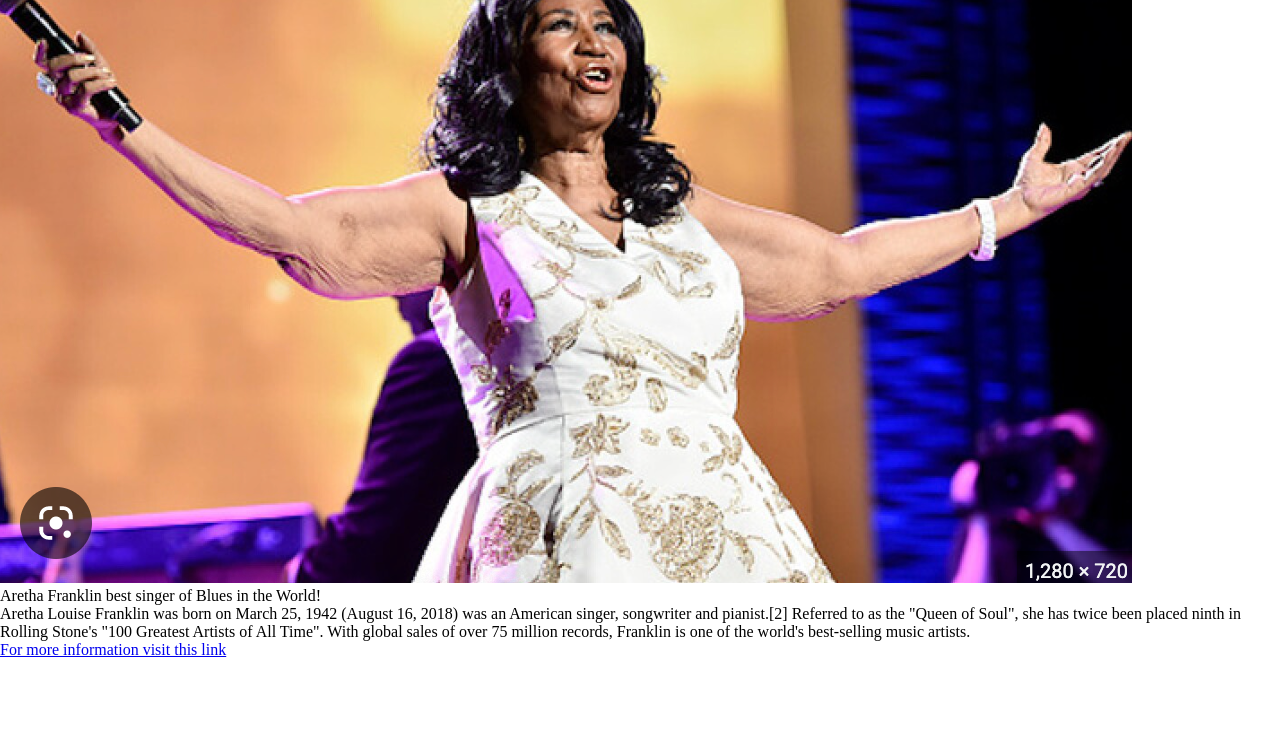
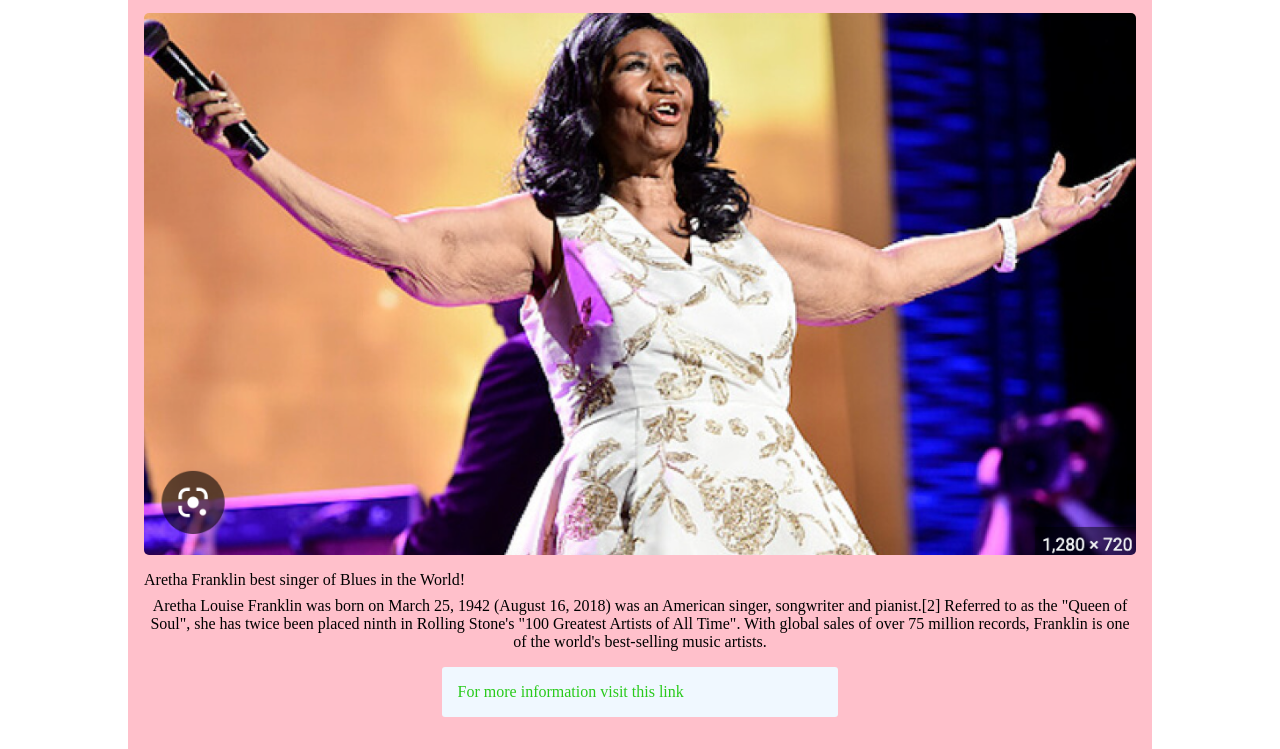
Before and after one commit to Ebno1/Tribute-Page, a plain HTML site: page index.html in a window 1280 px wide. Shown: the part 90-839 px from the top of the page. Before the commit the page ends 800 px from the top, so only its background shows below. Drawn offline with Linux system fonts and the light colour scheme.

Commit message:
third commit

```diff
--- a/css/style.css
+++ b/css/style.css
@@ -3,3 +3,32 @@
     margin: 0;
     padding: 0;
 }
+
+#main{
+    background-color: pink;
+    width: 80%;
+    margin: auto;
+    padding: 1rem;
+}
+#title,p{
+    text-align: center;
+    margin: 0.5rem 0;
+}
+
+#image{
+    max-width: 100%;
+    height: auto;
+    display: block;
+    border-radius: 5px;
+    margin: 1rem 0;
+}
+#tribute-link{
+    display: block;
+    width: 40%;
+    margin: 1rem auto;
+    text-decoration: none;
+    color: rgb(41, 202, 27);
+    padding: 1rem;
+    background-color: aliceblue;
+    border-radius: 3px;
+}
```
